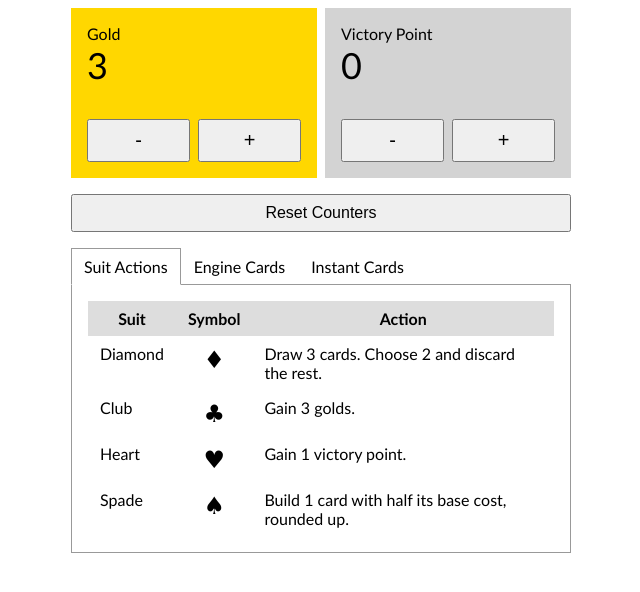
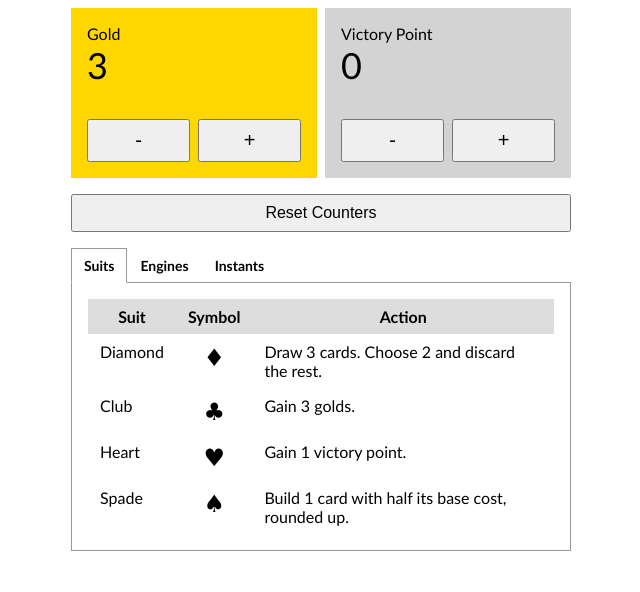
Before and after one commit to deta-aditya/engine-counter, a React (Vite) app: page / in a window 1280 px wide. Shown: the top 592 px of the page, without its empty margins (319-959 px from the left). Built offline with nearby package versions, Linux system fonts and the light colour scheme.

Commit message:
modify styles on tabs

```diff
--- a/src/App.tsx
+++ b/src/App.tsx
@@ -56,7 +56,7 @@ function App() {
           items={[
             {
               key: REFERENCES.SUIT_ACTIONS,
-              title: 'Suit Actions',
+              title: 'Suits',
               content: (
                 <Table
                   columns={[
@@ -80,7 +80,7 @@ function App() {
             },
             {
               key: REFERENCES.ENGINE_CARDS,
-              title: 'Engine Cards',
+              title: 'Engines',
               content: (
                 <Table
                   columns={[
@@ -105,7 +105,7 @@ function App() {
             },
             {
               key: REFERENCES.INSTANT_CARDS,
-              title: 'Instant Cards',
+              title: 'Instants',
               content: (
                 <>
                   <div className="instant-cards-helper">
--- a/src/index.css
+++ b/src/index.css
@@ -80,6 +80,8 @@ button {
   text-decoration: none;
   position: relative;
   z-index: 1;
+  font-size: 14px;
+  font-weight: 600;
 }
 
 .tabs-item.active {
```
